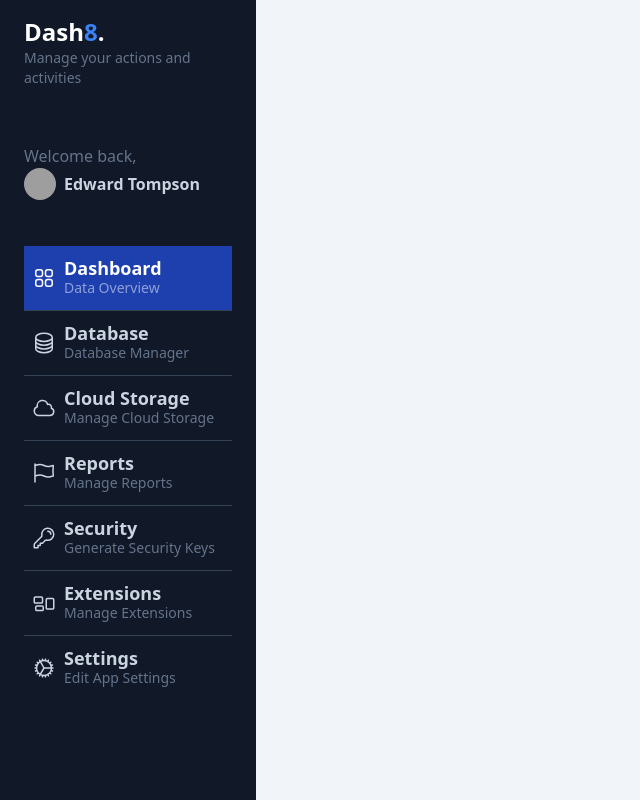
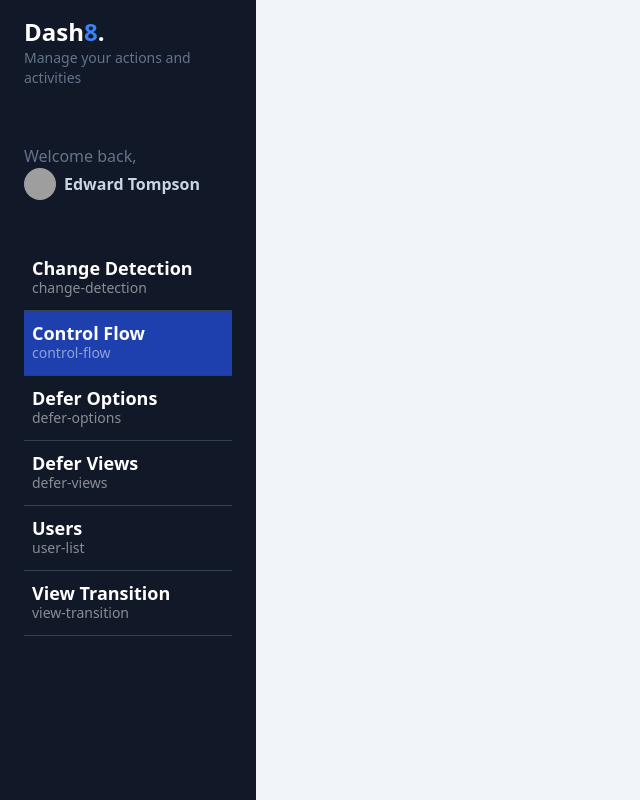
Before and after one commit to esangayt/Dashboard-Angular-18, an Angular app: page /dashboard/control-flow in a window 1280 px wide. Shown: the whole page, without its empty margins (0-640 px from the left). Built offline with nearby package versions, Linux system fonts and the light colour scheme; grey boxes are pictures that could not be loaded.

Commit message:
SideMenu Dinámico

```diff
--- a/src/app/shared/sidemenu/sidemenu.component.html
+++ b/src/app/shared/sidemenu/sidemenu.component.html
@@ -1,4 +1,3 @@
-
 <div id="menu" class="bg-gray-900 min-h-screen z-10 text-slate-300 w-64 left-0 h-screen overflow-y-scroll">
   <div id="logo" class="my-4 px-6">
     <h1 class="text-lg md:text-2xl font-bold text-white">Dash<span class="text-blue-500">8</span>.</h1>
@@ -8,7 +7,9 @@
     <p class="text-slate-500">Welcome back,</p>
     <a href="#" class="inline-flex space-x-2 items-center">
                 <span>
-                    <img class="rounded-full w-8 h-8" src="https://images.unsplash.com/photo-1542909168-82c3e7fdca5c?ixlib=rb-4.0.3&ixid=MnwxMjA3fDB8MHxwaG90by1wYWdlfHx8fGVufDB8fHx8&auto=format&fit=crop&w=128&q=80" alt="">
+                    <img class="rounded-full w-8 h-8"
+                         src="https://images.unsplash.com/photo-1542909168-82c3e7fdca5c?ixlib=rb-4.0.3&ixid=MnwxMjA3fDB8MHxwaG90by1wYWdlfHx8fGVufDB8fHx8&auto=format&fit=crop&w=128&q=80"
+                         alt="">
                 </span>
       <span class="text-sm md:text-base font-bold">
                     Edward Tompson
@@ -16,84 +17,18 @@
     </a>
   </div>
   <div id="nav" class="w-full px-6">
-    <a href="#" class="w-full px-2 inline-flex space-x-2 items-center border-b border-slate-700 py-3 bg-blue-800 hover:bg-white/5 transition ease-linear duration-150">
-      <div>
-        <svg xmlns="http://www.w3.org/2000/svg" fill="none" viewBox="0 0 24 24" stroke-width="1.5" stroke="currentColor" class="w-6 h-6 text-white">
-          <path stroke-linecap="round" stroke-linejoin="round" d="M3.75 6A2.25 2.25 0 016 3.75h2.25A2.25 2.25 0 0110.5 6v2.25a2.25 2.25 0 01-2.25 2.25H6a2.25 2.25 0 01-2.25-2.25V6zM3.75 15.75A2.25 2.25 0 016 13.5h2.25a2.25 2.25 0 012.25 2.25V18a2.25 2.25 0 01-2.25 2.25H6A2.25 2.25 0 013.75 18v-2.25zM13.5 6a2.25 2.25 0 012.25-2.25H18A2.25 2.25 0 0120.25 6v2.25A2.25 2.25 0 0118 10.5h-2.25a2.25 2.25 0 01-2.25-2.25V6zM13.5 15.75a2.25 2.25 0 012.25-2.25H18a2.25 2.25 0 012.25 2.25V18A2.25 2.25 0 0118 20.25h-2.25A2.25 2.25 0 0113.5 18v-2.25z" />
-        </svg>
+    @for (item of menuItems; track $index) {
+      <a
+        [routerLink]="item.path"
+        routerLinkActive="bg-blue-800"
 
-      </div>
-      <div class="flex flex-col">
-        <span class="text-lg font-bold leading-5 text-white">Dashboard</span>
-        <span class="text-sm text-white/50 hidden md:block">Data Overview</span>
-      </div>
-    </a>
-    <a href="#" class="w-full px-2 inline-flex space-x-2 items-center border-b border-slate-700 py-3 hover:bg-white/5 transition ease-linear duration-150">
-      <div>
-        <svg xmlns="http://www.w3.org/2000/svg" fill="none" viewBox="0 0 24 24" stroke-width="1.5" stroke="currentColor" class="w-6 h-6">
-          <path stroke-linecap="round" stroke-linejoin="round" d="M20.25 6.375c0 2.278-3.694 4.125-8.25 4.125S3.75 8.653 3.75 6.375m16.5 0c0-2.278-3.694-4.125-8.25-4.125S3.75 4.097 3.75 6.375m16.5 0v11.25c0 2.278-3.694 4.125-8.25 4.125s-8.25-1.847-8.25-4.125V6.375m16.5 0v3.75m-16.5-3.75v3.75m16.5 0v3.75C20.25 16.153 16.556 18 12 18s-8.25-1.847-8.25-4.125v-3.75m16.5 0c0 2.278-3.694 4.125-8.25 4.125s-8.25-1.847-8.25-4.125" />
-        </svg>
-      </div>
-      <div class="flex flex-col">
-        <span class="text-lg text-slate-300 font-bold leading-5">Database</span>
-        <span class="text-sm text-slate-500 hidden md:block">Database Manager</span>
-      </div>
-    </a>
-    <a href="#" class="w-full px-2 inline-flex space-x-2 items-center border-b border-slate-700 py-3 hover:bg-white/5 transition ease-linear duration-150">
-      <div>
-        <svg xmlns="http://www.w3.org/2000/svg" fill="none" viewBox="0 0 24 24" stroke-width="1.5" stroke="currentColor" class="w-6 h-6">
-          <path stroke-linecap="round" stroke-linejoin="round" d="M2.25 15a4.5 4.5 0 004.5 4.5H18a3.75 3.75 0 001.332-7.257 3 3 0 00-3.758-3.848 5.25 5.25 0 00-10.233 2.33A4.502 4.502 0 002.25 15z" />
-        </svg>
-      </div>
-      <div class="flex flex-col">
-        <span class="text-lg text-slate-300 font-bold leading-5">Cloud Storage</span>
-        <span class="text-sm text-slate-500 hidden md:block">Manage Cloud Storage</span>
-      </div>
-    </a>
-    <a href="#" class="w-full px-2 inline-flex space-x-2 items-center border-b border-slate-700 py-3 hover:bg-white/5 transition ease-linear duration-150">
-      <div>
-        <svg xmlns="http://www.w3.org/2000/svg" fill="none" viewBox="0 0 24 24" stroke-width="1.5" stroke="currentColor" class="w-6 h-6">
-          <path stroke-linecap="round" stroke-linejoin="round" d="M3 3v1.5M3 21v-6m0 0l2.77-.693a9 9 0 016.208.682l.108.054a9 9 0 006.086.71l3.114-.732a48.524 48.524 0 01-.005-10.499l-3.11.732a9 9 0 01-6.085-.711l-.108-.054a9 9 0 00-6.208-.682L3 4.5M3 15V4.5" />
-        </svg>
-      </div>
-      <div class="flex flex-col">
-        <span class="text-lg text-slate-300 font-bold leading-5">Reports</span>
-        <span class="text-sm text-slate-500 hidden md:block">Manage Reports</span>
-      </div>
-    </a>
-    <a href="#" class="w-full px-2 inline-flex space-x-2 items-center border-b border-slate-700 py-3 hover:bg-white/5 transition ease-linear duration-150">
-      <div>
-        <svg xmlns="http://www.w3.org/2000/svg" fill="none" viewBox="0 0 24 24" stroke-width="1.5" stroke="currentColor" class="w-6 h-6">
-          <path stroke-linecap="round" stroke-linejoin="round" d="M15.75 5.25a3 3 0 013 3m3 0a6 6 0 01-7.029 5.912c-.563-.097-1.159.026-1.563.43L10.5 17.25H8.25v2.25H6v2.25H2.25v-2.818c0-.597.237-1.17.659-1.591l6.499-6.499c.404-.404.527-1 .43-1.563A6 6 0 1121.75 8.25z" />
-        </svg>
-      </div>
-      <div class="flex flex-col">
-        <span class="text-lg text-slate-300 font-bold leading-5">Security</span>
-        <span class="text-sm text-slate-500 hidden md:block">Generate Security Keys</span>
-      </div>
-    </a>
-    <a href="#" class="w-full px-2 inline-flex space-x-2 items-center border-b border-slate-700 py-3 hover:bg-white/5 transition ease-linear duration-150">
-      <div>
-        <svg xmlns="http://www.w3.org/2000/svg" fill="none" viewBox="0 0 24 24" stroke-width="1.5" stroke="currentColor" class="w-6 h-6">
-          <path stroke-linecap="round" stroke-linejoin="round" d="M2.25 7.125C2.25 6.504 2.754 6 3.375 6h6c.621 0 1.125.504 1.125 1.125v3.75c0 .621-.504 1.125-1.125 1.125h-6a1.125 1.125 0 01-1.125-1.125v-3.75zM14.25 8.625c0-.621.504-1.125 1.125-1.125h5.25c.621 0 1.125.504 1.125 1.125v8.25c0 .621-.504 1.125-1.125 1.125h-5.25a1.125 1.125 0 01-1.125-1.125v-8.25zM3.75 16.125c0-.621.504-1.125 1.125-1.125h5.25c.621 0 1.125.504 1.125 1.125v2.25c0 .621-.504 1.125-1.125 1.125h-5.25a1.125 1.125 0 01-1.125-1.125v-2.25z" />
-        </svg>
-      </div>
-      <div class="flex flex-col">
-        <span class="text-lg text-slate-300 font-bold leading-5">Extensions</span>
-        <span class="text-sm text-slate-500 hidden md:block">Manage Extensions</span>
-      </div>
-    </a>
-    <a href="#" class="w-full px-2 inline-flex space-x-2 items-center py-3 hover:bg-white/5 transition ease-linear duration-150">
-      <div>
-        <svg xmlns="http://www.w3.org/2000/svg" fill="none" viewBox="0 0 24 24" stroke-width="1.5" stroke="currentColor" class="w-6 h-6">
-          <path stroke-linecap="round" stroke-linejoin="round" d="M4.5 12a7.5 7.5 0 0015 0m-15 0a7.5 7.5 0 1115 0m-15 0H3m16.5 0H21m-1.5 0H12m-8.457 3.077l1.41-.513m14.095-5.13l1.41-.513M5.106 17.785l1.15-.964m11.49-9.642l1.149-.964M7.501 19.795l.75-1.3m7.5-12.99l.75-1.3m-6.063 16.658l.26-1.477m2.605-14.772l.26-1.477m0 17.726l-.26-1.477M10.698 4.614l-.26-1.477M16.5 19.794l-.75-1.299M7.5 4.205L12 12m6.894 5.785l-1.149-.964M6.256 7.178l-1.15-.964m15.352 8.864l-1.41-.513M4.954 9.435l-1.41-.514M12.002 12l-3.75 6.495" />
-        </svg>
-      </div>
-      <div class="flex flex-col">
-        <span class="text-lg text-slate-300 font-bold leading-5">Settings</span>
-        <span class="text-sm text-slate-500 hidden md:block">Edit App Settings</span>
-      </div>
-    </a>
+         class="w-full px-2 inline-flex space-x-2 items-center border-b border-slate-700 py-3 bg-blue-800 hover:bg-white/5 transition ease-linear duration-150">
+        <div class="flex flex-col">
+          <span class="text-lg font-bold leading-5 text-white">{{item.title}} </span>
+          <span class="text-sm text-white/50 hidden md:block">{{item.path}}</span>
+        </div>
+      </a>
+    }
 
   </div>
 </div>
--- a/src/app/shared/sidemenu/sidemenu.component.ts
+++ b/src/app/shared/sidemenu/sidemenu.component.ts
@@ -1,12 +1,23 @@
-import { Component } from '@angular/core';
+import {Component} from '@angular/core';
+import {routes} from "../../app.routes";
+import {CommonModule} from "@angular/common";
+import {RouterModule} from "@angular/router";
 
 @Component({
   selector: 'app-sidemenu',
   standalone: true,
-  imports: [],
+  imports: [CommonModule, RouterModule],
   templateUrl: './sidemenu.component.html',
   styleUrl: './sidemenu.component.css'
 })
 export class SidemenuComponent {
+  public menuItems = routes.map(
+    route => route.children ?? []
+  ).flat()
+    .filter(route => route && route.path)
+    .filter(route => !route.path?.includes(':'))
 
+  constructor() {
+
+  }
 }
```
